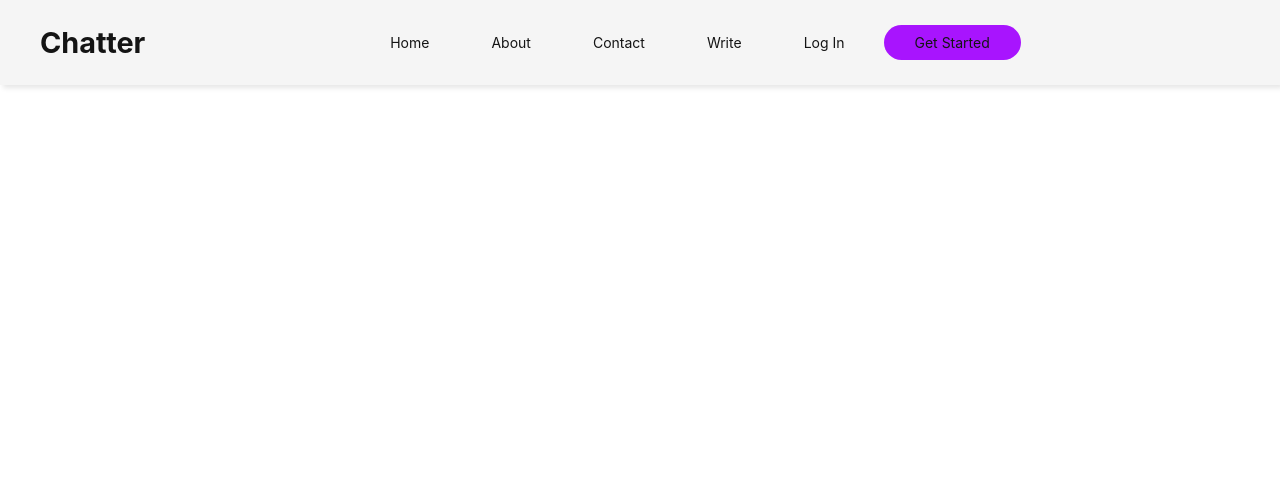
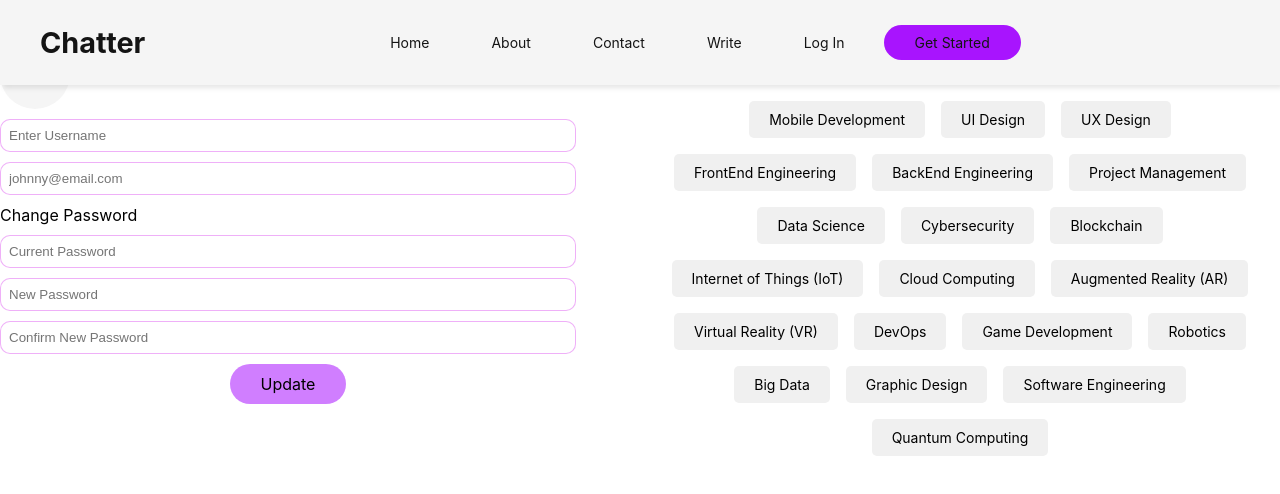
Before and after one commit to Confinesofgrace/chatter_clean_blog, a React (Vite) app: page /settings in a window 1280 px wide. Shown: the top 494 px of the page. Built offline with nearby package versions, Linux system fonts and the light colour scheme.

Commit message:
Interests included

```diff
--- a/src/App.jsx
+++ b/src/App.jsx
@@ -14,6 +14,7 @@ import Sidebar from "./Components/UserFeed/Sidebar";
 import CreateNewPost from "./Pages/CreateNewPost/CreateNewPost";
 import Settings from "./Pages/LoggedIn/Settings/Settings";
 import DefaultUserFeed from "./Pages/LoggedIn/UserFeed/DefaultUserFeed";
+import Interests from "./Components/Interests/Interests";
 
 
 
@@ -39,6 +40,7 @@ function App() {
         <Route path="/sidebar" element= {<Sidebar/>}/>
         <Route path="/createnewpost" element= {<CreateNewPost/>}/>
         <Route path="/settings" element= {<Settings/>}/>
+        <Route path="/interests" element= {<Interests/>}/>
 
       </Routes>
 
--- /dev/null
+++ b/src/Components/Interests/Interests.css
@@ -0,0 +1,31 @@
+#interests-frame
+{
+    padding: 20px;
+    text-align: center;
+}
+
+#interests-list
+{
+    display: flex;
+    flex-wrap: wrap;
+    justify-content: center;
+    gap: 6px;
+}
+
+#interest-item
+{
+    background-color: #f0f0f0;
+    border-radius: 5px;
+    padding: 10px 20px;
+    margin: 5px;
+
+    font-size: 14px;
+
+    cursor: pointer;
+    transition: background-color 0.3s;
+}
+
+#interest-item:hover
+{
+    background-color: #dcdcdc;
+}
--- /dev/null
+++ b/src/Components/Interests/Interests.jsx
@@ -0,0 +1,44 @@
+import './Interests.css';
+
+function Interests() {
+    const techFields = [
+        'Artificial Intelligence',
+        'Machine Learning',
+        'Web Development',
+        'Mobile Development',
+        'UI Design',
+        'UX Design',
+        'FrontEnd Engineering',
+        'BackEnd Engineering',
+        'Project Management',
+        'Data Science',
+        'Cybersecurity',
+        'Blockchain',
+        'Internet of Things (IoT)',
+        'Cloud Computing',
+        'Augmented Reality (AR)',
+        'Virtual Reality (VR)',
+        'DevOps',
+        'Game Development',
+        'Robotics',
+        'Big Data',
+        'Graphic Design',
+        'Software Engineering',
+        'Quantum Computing'
+    ];
+
+    return (
+        <div id="interests-frame">
+            <h3>Tell us more about you</h3>
+            <div id="interests-list">
+                {techFields.map((field, index) => (
+                    <div key={index} id="interest-item">
+                        {field}
+                    </div>
+                ))}
+            </div>
+        </div>
+    );
+};
+
+export default Interests;
--- a/src/Pages/CreateNewPost/CreateNewPost.css
+++ b/src/Pages/CreateNewPost/CreateNewPost.css
@@ -87,8 +87,6 @@
 
 #finish-post-btn
 {
-
-
     display: flex;
     justify-content: center;
     padding: 10px 30px;
--- a/src/Pages/LoggedIn/Settings/Settings.css
+++ b/src/Pages/LoggedIn/Settings/Settings.css
@@ -0,0 +1,43 @@
+#profile-update
+{
+    margin: 10px 0px;
+}
+
+#profile-update input
+{
+    outline: none;
+
+    width: 90%;
+}
+
+#change-profile-pic
+{
+    width:70px;
+    height:70px;
+
+    border-radius:70px;
+
+    display: flex;
+    align-items: center;
+    justify-content:center;
+
+    background-color:whitesmoke;
+
+    cursor: pointer;
+}
+
+#updatesettings-btn
+{
+    width: 20%;
+
+    display: flex;
+    justify-content: center;
+
+    padding: 10px 30px;
+
+    border-radius: 20px;
+
+    font-size: 16px;
+
+    background-color:rgba(162, 0, 255, 0.507);
+}
--- a/src/Pages/LoggedIn/Settings/Settings.jsx
+++ b/src/Pages/LoggedIn/Settings/Settings.jsx
@@ -1,9 +1,72 @@
-
+import { CgProfile } from 'react-icons/cg';
+import './Settings.css';
+import Interests from '../../../Components/Interests/Interests';
 
 function Settings () {
     return (
-        <div>
-            Settings
+        <div id='settings-display' style={{display:'flex',}}>
+
+            <div id='settings-left' style={{width:'50%' }}>
+
+                <div id='settings-title' style={{marginBottom:'10px'}}>
+                    <h2>Update Your Profile</h2>
+                </div>
+
+                <form id='settings-form'>
+
+                    <div id='settings-profile-pic'>
+
+                        <label htmlFor='profile-pic-input' style={{cursor:'pointer', width:'70%', display:'flex', alignItems:'center',}} >
+
+                            <div id='change-profile-pic' >
+                                <CgProfile size={20} />
+
+                            </div>
+
+                            <p style={{fontSize:'14px', margin:'0px 10px'}}>Change your profile picture</p>
+                        </label>
+
+                        <input type='file' id='profile-pic-input' style={{display:'none'}}/>
+
+                    </div>
+
+                    <div id='profile-update'>
+                        <input type='text' placeholder='Enter Username'/>
+                    </div>
+
+                    <div id='profile-update'>
+                        <input type='email' placeholder='johnny@email.com'/>
+                    </div>
+
+
+                    <div id='change-password'>
+                        Change Password
+                        <div id='profile-update'>
+                            <input type='password' placeholder='Current Password'/>
+                        </div>
+
+                        <div id='profile-update'>
+                            <input type='password' placeholder='New Password'/>
+                        </div>
+
+                        <div id='profile-update'>
+                            <input type='password' placeholder='Confirm New Password'/>
+                        </div>
+
+                    </div>
+
+                            <div id='update-profile' style={{width:'90%', display:'flex', justifyContent:'center',}}>
+
+                                <div id='updatesettings-btn'><p>Update</p></div>
+                            </div>
+
+                </form>
+
+            </div>
+
+            <div id='settings-right' style={{width:'50%'}}>
+                <Interests/>
+            </div>
 
         </div>
     )
```
